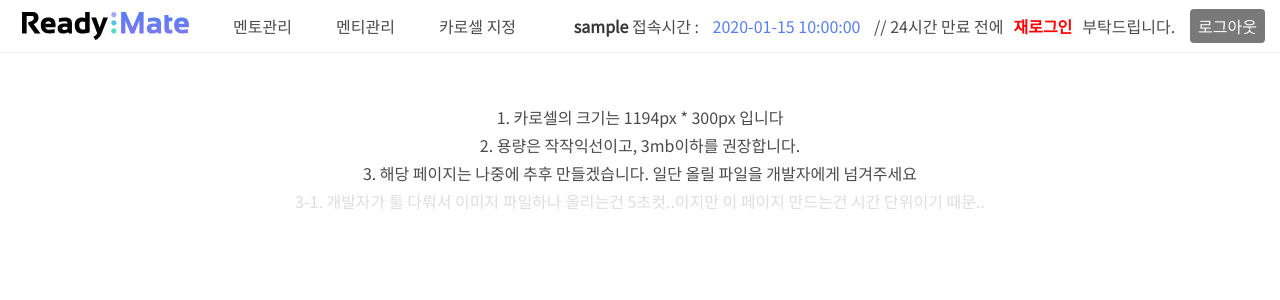
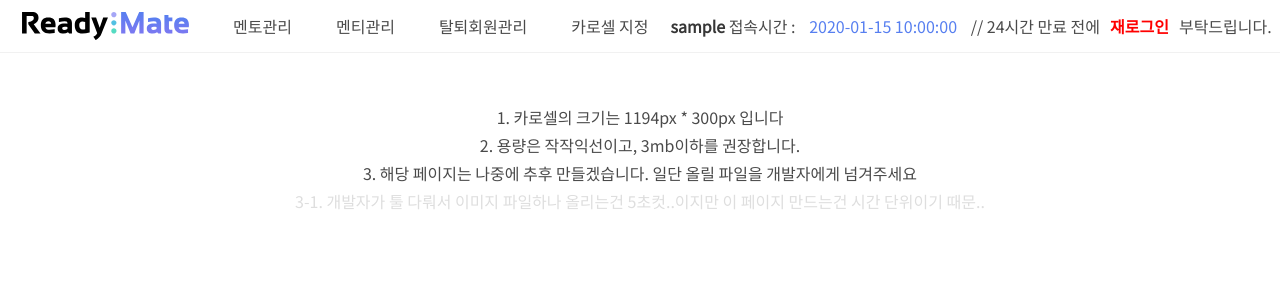
Before and after one commit to leeedward19963/Readymate, a Flask app: template templates/ADMIN_carousel.html in a window 1280 px wide; the page is wider, and only the part inside the window is pictured. Shown: the top 300 px of that part. Run offline with Flask 2, Linux system fonts and the light colour scheme; the template is opened without the code that fills it: most values are stand-ins (such as "Sample title", 1, 10 or a date in 2020); some libraries are stand-ins or nearby versions.

Commit message:
Add files via upload

```diff
--- a/templates/ADMIN_carousel.html
+++ b/templates/ADMIN_carousel.html
@@ -51,11 +51,19 @@
             color: white;border-radius:4px;margin: 5px 0;cursor: pointer;
         }
     </style>
+    <script>
+        function sign_out() {
+            //로그아웃
+            $.removeCookie('mytoken', {path: '/'});
+            alert('칼퇴!');
+            window.location.href="/login"
+        }
+    </script>
 </head>
 <body>
 <nav class="navbar" role="navigation" aria-label="main navigation"  style="border-bottom: #f1f1f1 1px double;margin-bottom: 50px">
     <div class="navbar-brand">
-        <a class="navbar-item" href="/ADMINISTER/mentor_list">
+        <a class="navbar-item" href="/">
             <img src="/static/확정로고(SVG) 1.svg">
         </a>
 
@@ -75,6 +83,10 @@
                 멘티관리
             </a>
 
+            <a class="navbar-item" href="/ADMINISTER/withdraw_list">
+                탈퇴회원관리
+            </a>
+
             <a class="navbar-item" href="/ADMINISTER/carousel">
                 카로셀 지정
             </a>
@@ -84,7 +96,7 @@
             <div class="buttons" style="height: 52px">
                 <span><strong>{{ mynickname }}</strong>  접속시간 : <span style="color: #577FF0;margin: 0 10px">{{ login_time }}</span>  // 24시간 만료 전에 </span>
                 <strong style="color: red;margin: 0 10px">재로그인 </strong><span> 부탁드립니다.</span>
-                <div style="cursor:pointer;;background: #797979;color: white;border-radius: 4px;margin: 0 15px;padding: 3px 8px">
+                <div onclick="sign_out()" style="cursor:pointer;;background: #797979;color: white;border-radius: 4px;margin: 0 15px;padding: 3px 8px">
                     로그아웃
                 </div>
             </div>
```
